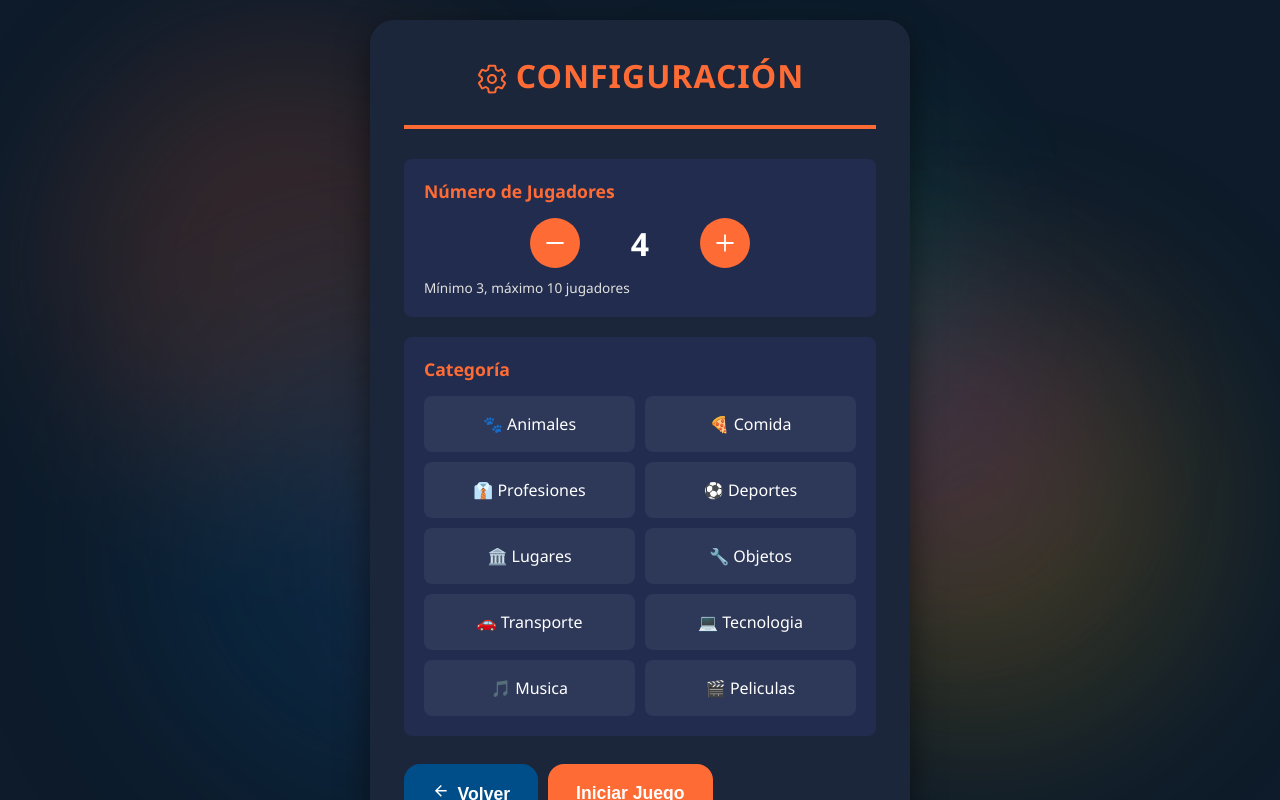
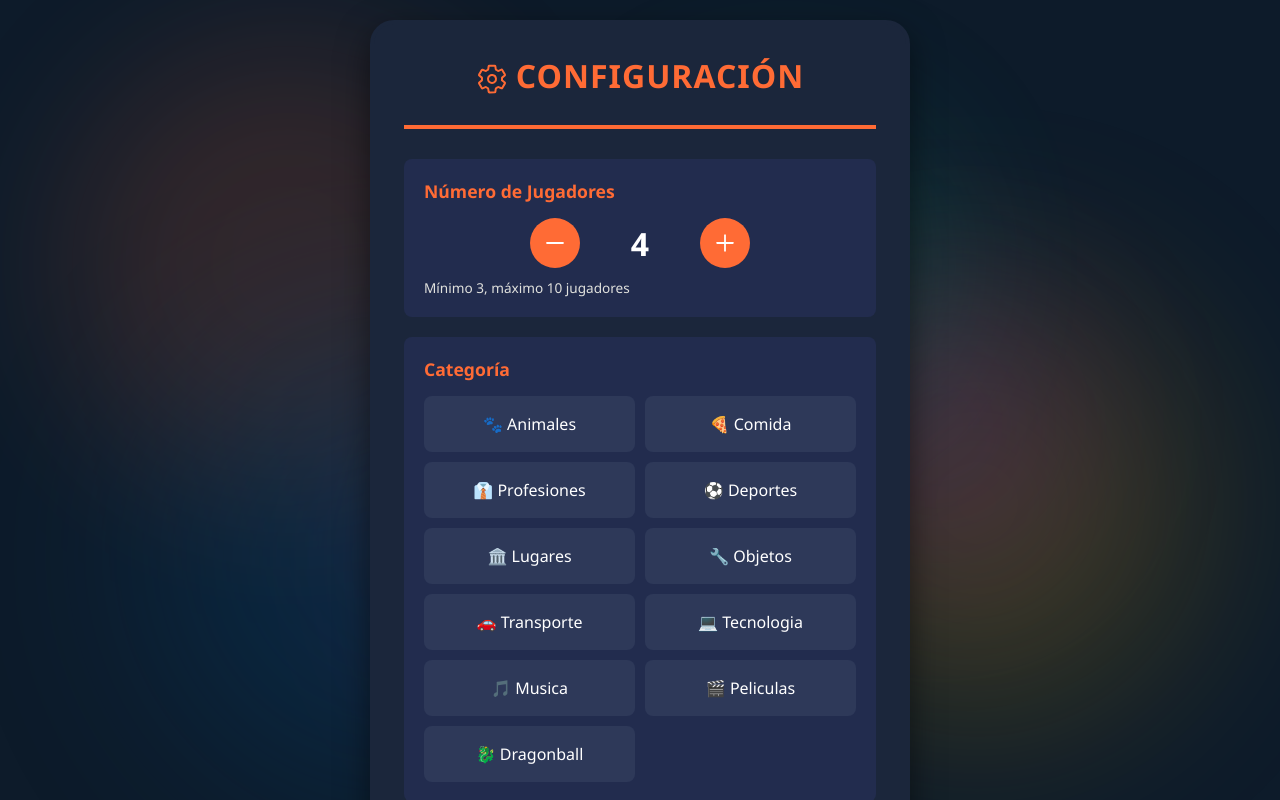
Before and after one commit to devrogerzen/Impostor-word-game, a React (Vite) app: page / in a window 1280 px wide. Both pictures are taken after a click on the button "Nueva Partida". Shown: the top 800 px of the page. Built offline with nearby package versions, Linux system fonts and the light colour scheme.

Commit message:
Add Dragon Ball category

```diff
--- a/src/components/screens/ConfigScreen.tsx
+++ b/src/components/screens/ConfigScreen.tsx
@@ -109,6 +109,7 @@ const categoryIcons: Record<Category, string> = {
   tecnologia: '💻',
   musica: '🎵',
   peliculas: '🎬',
+  dragonball: '🐉',
 };
 
 interface ConfigScreenProps {
--- a/src/data/words.ts
+++ b/src/data/words.ts
@@ -329,6 +329,39 @@ export const WORD_DATABASE: Record<Category, WordPair[]> = {
     { normal: "PSYCHO THRILLER", impostor: "PSICOLÓGICA" },
     { normal: "PRISON", impostor: "ESCAPE" },
     { normal: "ANTIHÉROE", impostor: "VILLANOS" }
+  ],
+
+  dragonball: [
+    { normal: "GOKU", impostor: "VEGETA" },
+    { normal: "GOHAN", impostor: "GOTEN" },
+    { normal: "TRUNKS", impostor: "TRUNKS DEL FUTURO" },
+    { normal: "PICCOLO", impostor: "KAMI" },
+    { normal: "KRILLIN", impostor: "YAMCHA" },
+    { normal: "FREEZER", impostor: "COOLER" },
+    { normal: "CELL", impostor: "BUU" },
+    { normal: "KAMEHAMEHA", impostor: "GALICK GUN" },
+    { normal: "MAKANKOSAPPO", impostor: "DODONPA" },
+    { normal: "GENKIDAMA", impostor: "BIG BANG ATTACK" },
+    { normal: "SUPER SAIYAN", impostor: "ULTRA INSTINTO" },
+    { normal: "FUSIÓN", impostor: "POTHALA" },
+    { normal: "VEGETTO", impostor: "GOGETA" },
+    { normal: "ANDROIDE 17", impostor: "ANDROIDE 18" },
+    { normal: "BULMA", impostor: "CHI-CHI" },
+    { normal: "MAESTRO ROSHI", impostor: "KAIO SAMA" },
+    { normal: "SHENLONG", impostor: "PORUNGA" },
+    { normal: "ESFERAS DEL DRAGÓN", impostor: "RADAR DEL DRAGÓN" },
+    { normal: "CAPSULE CORP", impostor: "RED RIBBON" },
+    { normal: "TORNEO DE PODER", impostor: "TORNEO DE CELL" },
+    { normal: "NAMEK", impostor: "PLANETA VEGETA" },
+    { normal: "TIERRA", impostor: "KAIO SHIN" },
+    { normal: "Bills", impostor: "WHIS" },
+    { normal: "JIREN", impostor: "HIT" },
+    { normal: "BROLY", impostor: "BARDOCK" },
+    { normal: "GINYU", impostor: "RECOOM" },
+    { normal: "NAPPA", impostor: "RADITZ" },
+    { normal: "MAJIN BUU", impostor: "KID BUU" },
+    { normal: "KAKAROTO", impostor: "SON GOKU" },
+    { normal: "GRAN SAIYAMAN", impostor: "GOHAN ADULTO" }
   ]
 };
 
--- a/src/types/game.types.ts
+++ b/src/types/game.types.ts
@@ -15,7 +15,8 @@ export type Category =
   | 'transporte'
   | 'tecnologia'
   | 'musica'
-  | 'peliculas';
+  | 'peliculas'
+  | 'dragonball';
 
 export interface Player {
   id: number;
```
